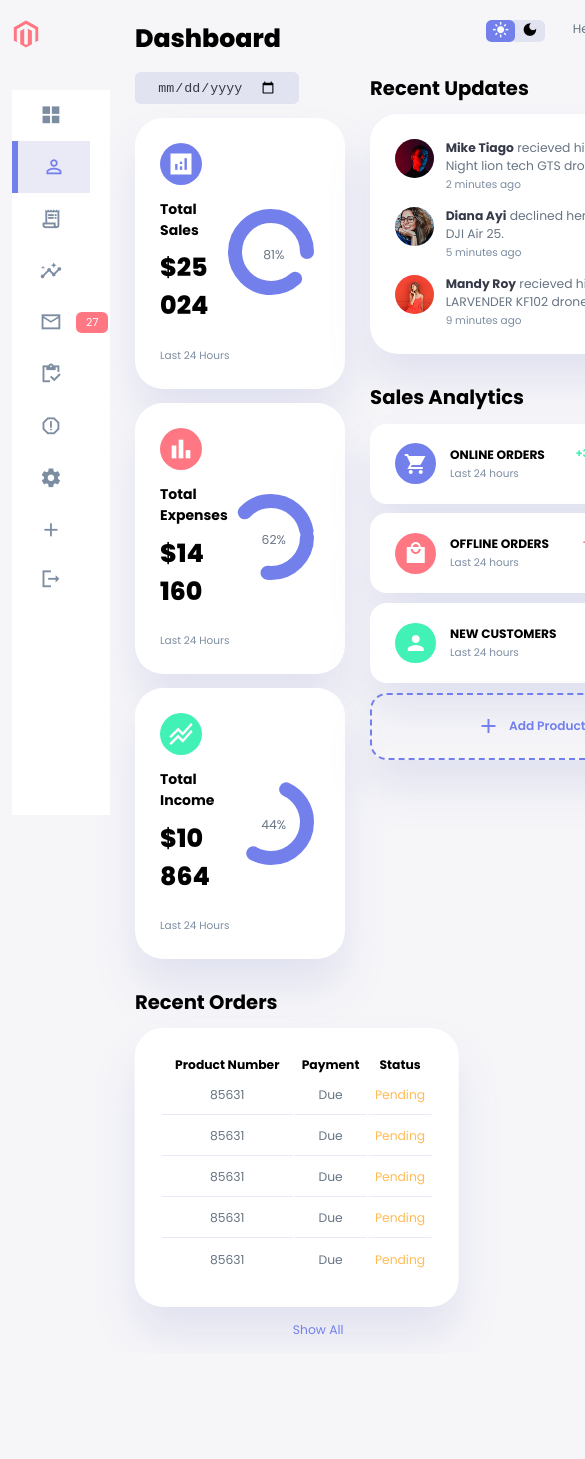
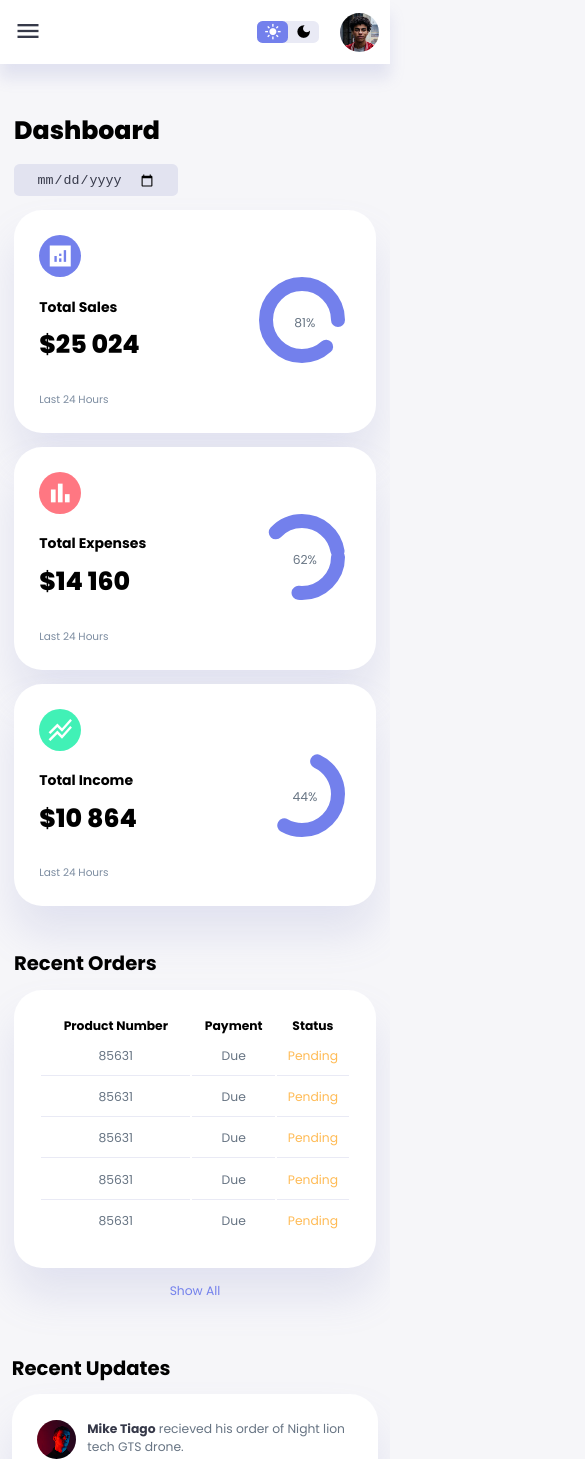
Before and after one commit to ikramarenko1/adminDashboard, a plain HTML site: page index.html in a window 390 px wide. Shown: the top 1459 px of the page, 585 px wide, since content can reach past the window. Before the commit the page ends 1353 px from the top, so only its background shows below. Drawn offline with Linux system fonts and the light colour scheme; a script that the page names is missing.

Commit message:
added media queries for small screens

```diff
--- a/assets/css/style.css
+++ b/assets/css/style.css
@@ -542,7 +542,6 @@ main .recent-orders a {
 	}
 } */
 
-
 /* < 1200px */
 @media screen and (max-width: 1200px) {
 	.container {
@@ -591,3 +590,105 @@ main .recent-orders a {
 		display: none;
 	}
 }
+
+/* < 768px */
+@media screen and (max-width: 768px) {
+	.container {
+		width: 100%;
+		grid-template-columns: 1fr;
+	}
+
+	aside {
+		position: fixed;
+		left: 0;
+		background: var(--color-white);
+		width: 18rem;
+		z-index: 3;
+		box-shadow: 1rem 3rem 4rem var(--color-light);
+		height: 100vh;
+		padding-right: var(--card-padding);
+		display: none;
+	}
+
+	aside .logo {
+		margin-left: 1rem;
+	}
+
+	aside .logo h2,
+	aside .sidebar h3 {
+		display: inline;
+	}
+
+	aside .sidebar a {
+		width: 100%;
+		height: 3.4rem;
+	}
+
+	aside .sidebar a:last-child {
+		position: absolute;
+		bottom: 5rem;
+	}
+
+	aside .close {
+		display: inline-block;
+		cursor: pointer;
+	}
+
+	main {
+		margin-top: 8rem;
+		padding: 0 1rem;
+	}
+
+	main .recent-orders {
+		position: relative;
+		margin: 3rem 0 0 0;
+		width: 100%;
+	}
+
+	main .recent-orders table {
+		width: 100%;
+		margin: 0;
+	}
+
+	.right {
+		width: 94%;
+		margin: 0 auto 4rem;
+	}
+
+	.right .top {
+		position: fixed;
+		top: 0;
+		left: 0;
+		align-items: center;
+		padding: 0 0.8rem;
+		height: 4.6rem;
+		background: var(--color-white);
+		width: 100%;
+		margin: 0;
+		z-index: 2;
+		box-shadow: 0 1rem 1rem var(--color-light);
+	}
+
+	.right .top .theme-toggler {
+		width: 4.4rem;
+		position: absolute;
+		left: 66%;
+	}
+
+	.right .profile .info {
+		display: none;
+	}
+
+	.right .top button {
+		display: inline-block;
+		background: transparent;
+		cursor: pointer;
+		color: var(--color-dark);
+		position: absolute;
+		left: 1rem;
+	}
+
+	.right .top button span {
+		font-size: 2rem;
+	}
+}
```
